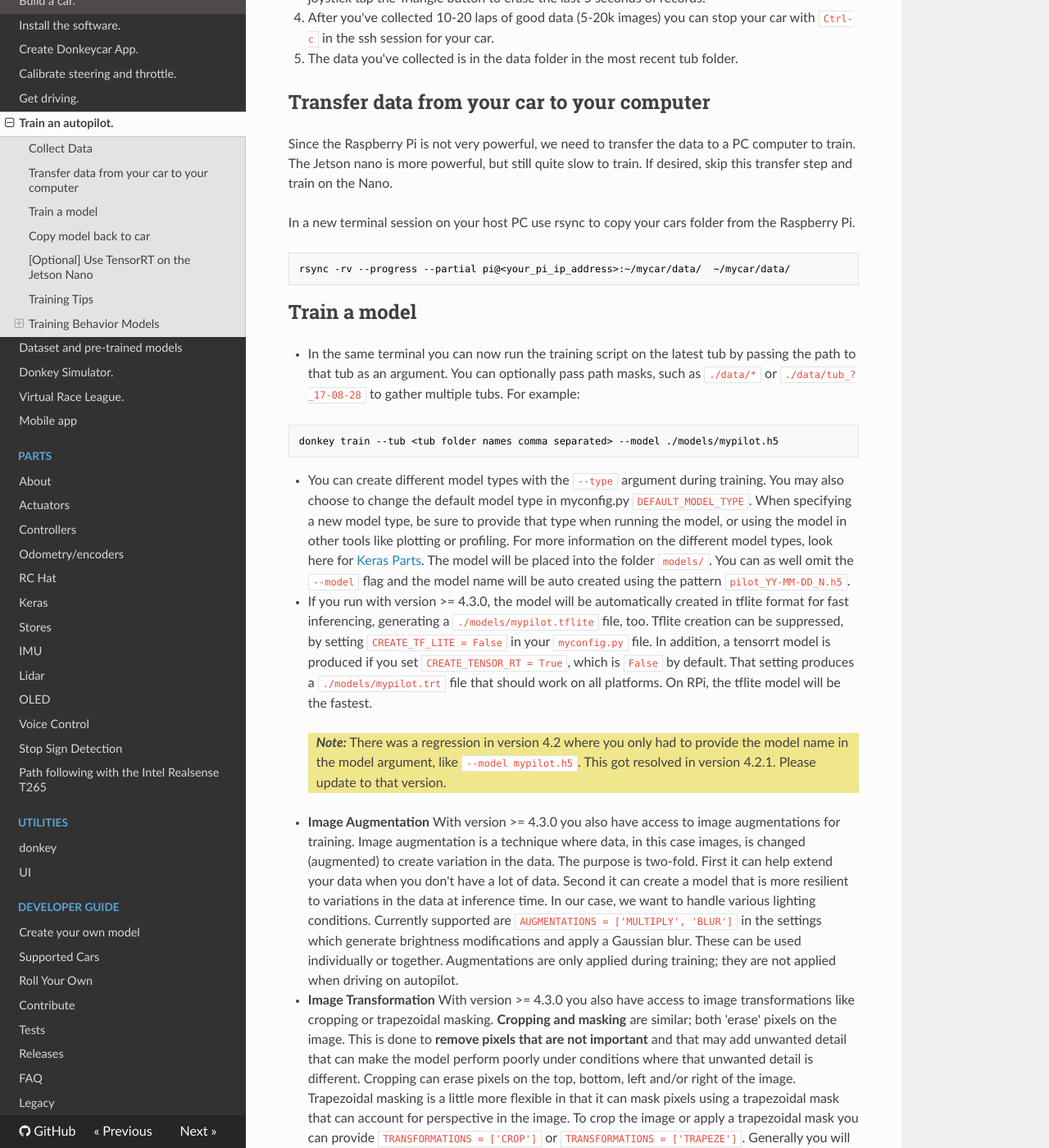
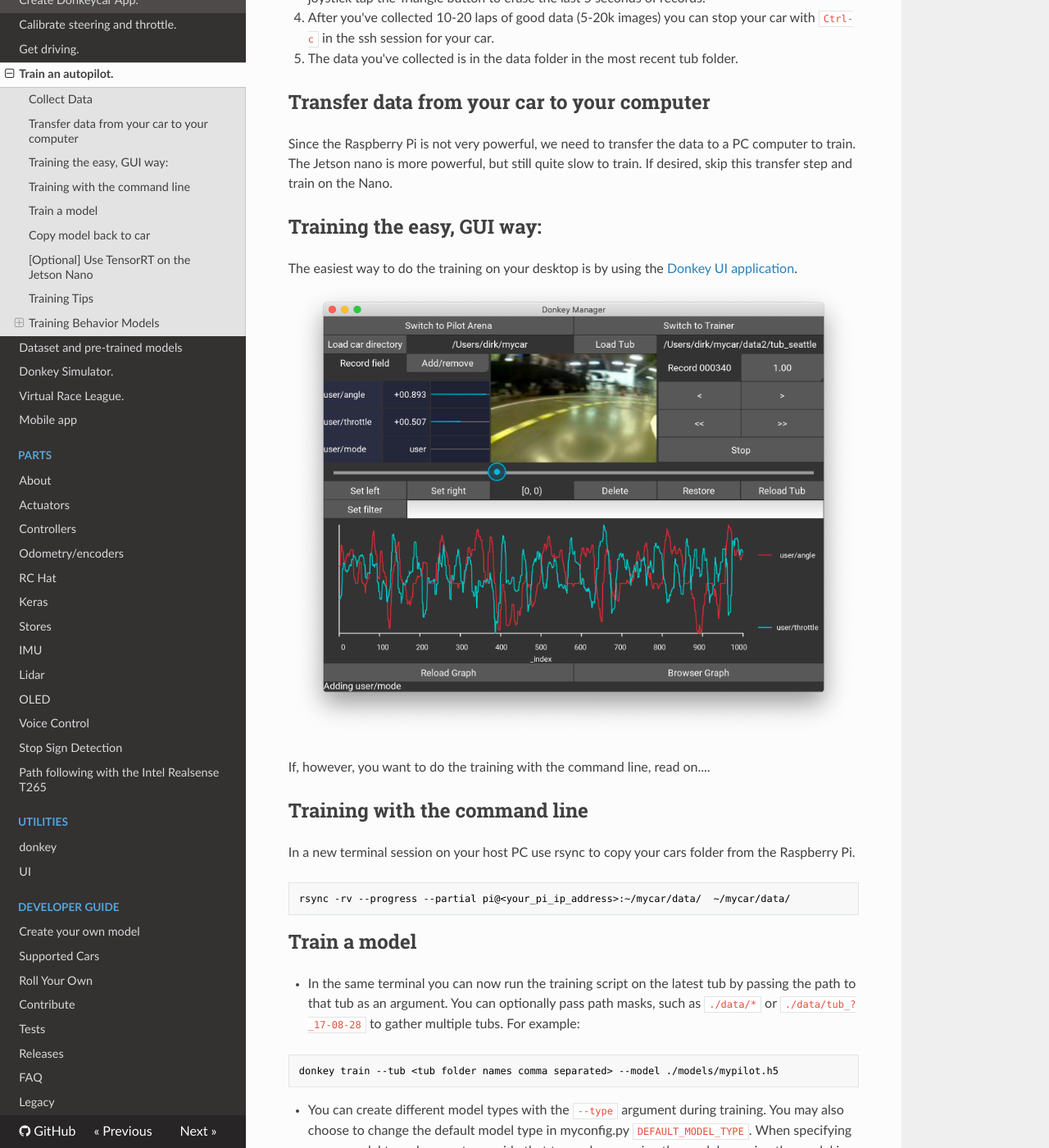
Before and after one commit to autorope/donkeydocs, an MkDocs documentation site: the page built from docs/guide/train_autopilot.md, in a window 1280 px wide and 1400 px high, scrolled down 471 px. Shown: the whole window at 82% size. Built offline with MkDocs 1.6.1, drawn with Linux system fonts in a browser that asks for light colours; nearby versions of some CDN libraries; old or Windows-style settings are respelled for this version of MkDocs; some of the changed text lies outside the part shown.

Commit message:
Elevate the training UI as the recommended path

```diff
--- a/docs/guide/train_autopilot.md
+++ b/docs/guide/train_autopilot.md
@@ -18,6 +18,15 @@ your car with `Ctrl-c` in the ssh session for your car.
 
 Since the Raspberry Pi is not very powerful, we need to transfer the data
 to a PC computer to train. The Jetson nano is more powerful, but still quite slow to train. If desired, skip this transfer step and train on the Nano.
+
+## Training the easy, GUI way:
+
+The easiest way to do the training on your desktop is by using the [Donkey UI application](/utility/ui/#the-trainer).
+ ![Tub_manager UI](../assets/ui-tub-manager.png)
+
+If, however, you want to do the training with the command line, read on....
+
+## Training with the command line
 
 In a new terminal session on your host PC use rsync to copy your cars
 folder from the Raspberry Pi.
```
Also changed, not shown: other parts of docs/guide/train_autopilot.md (+1 -3 lines).
